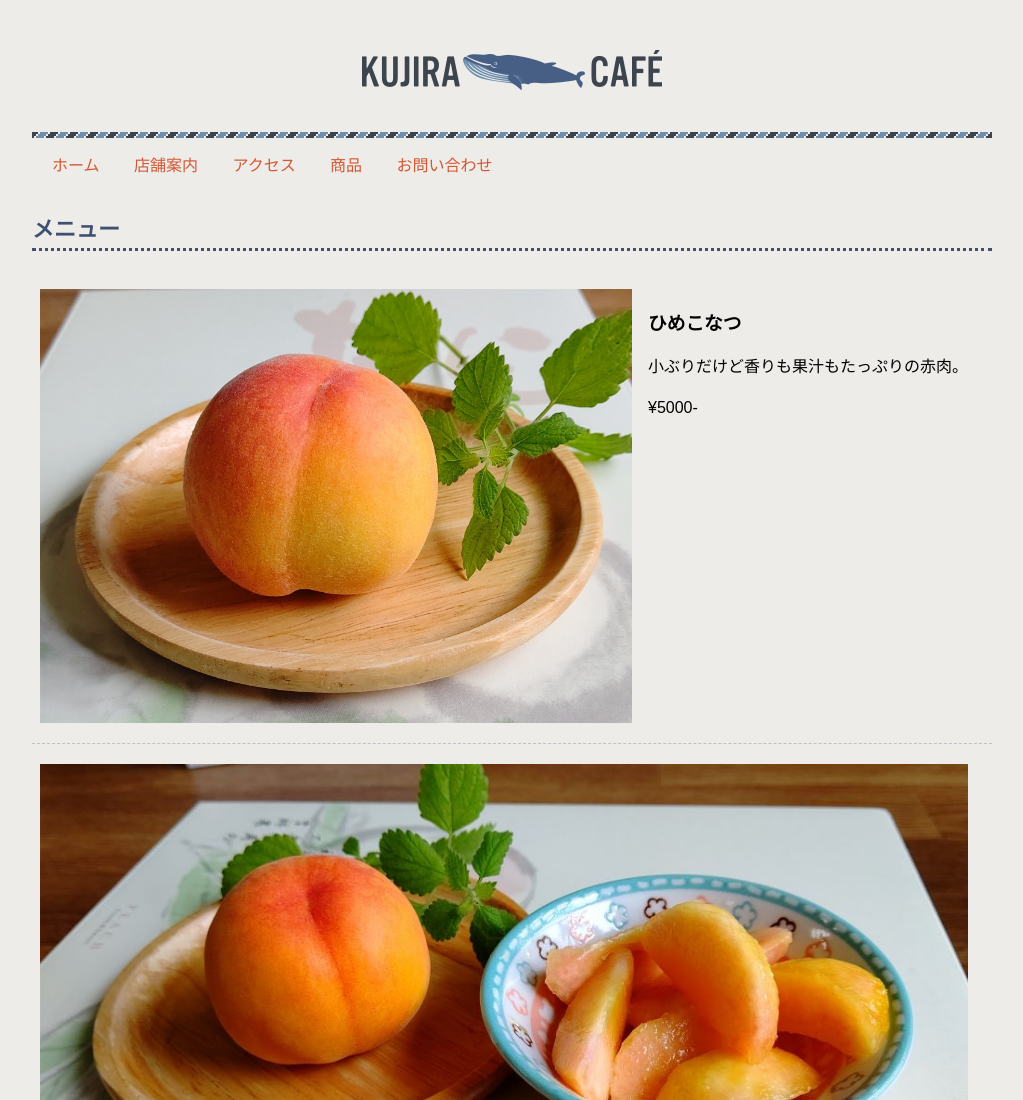
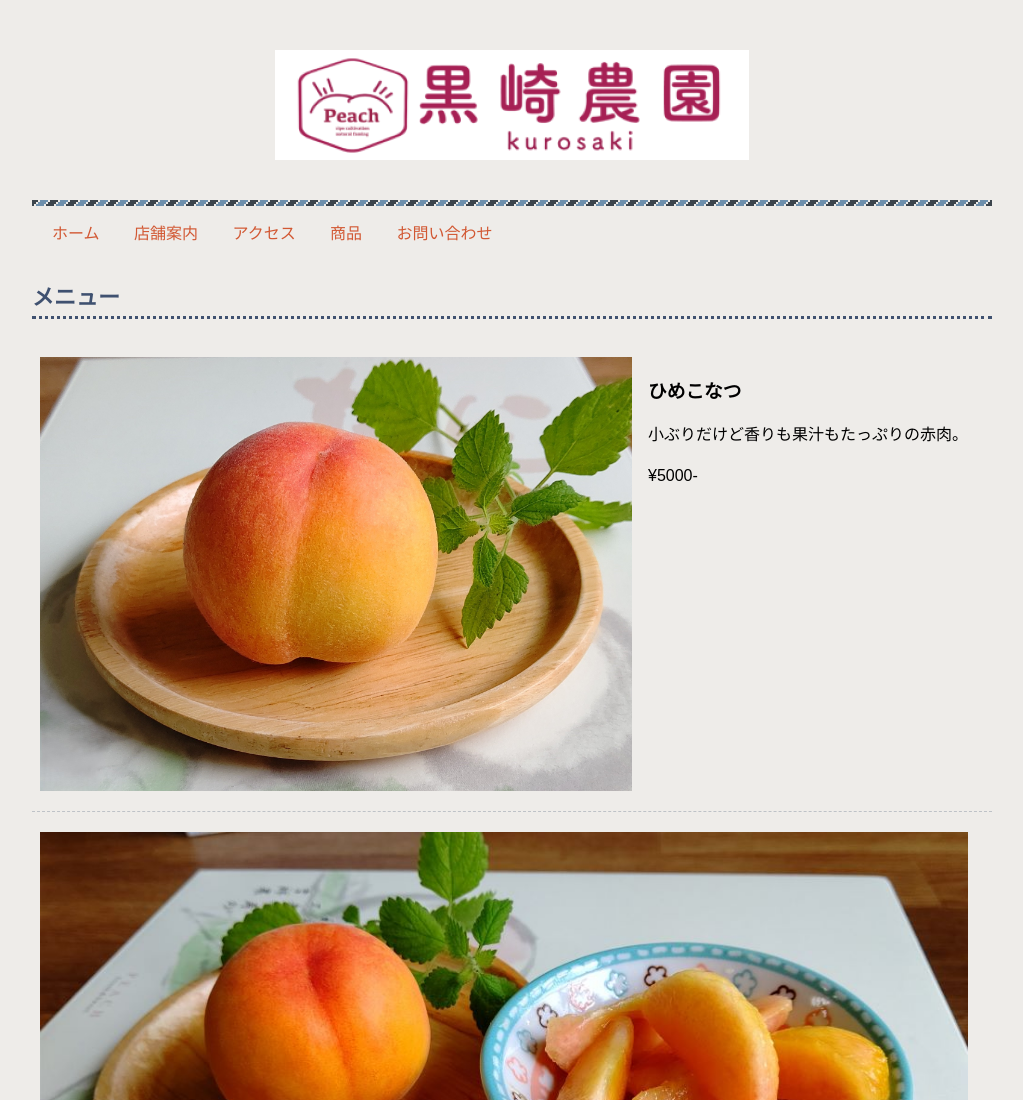
Before and after one commit to sono-mo/testmomo, a plain HTML site: page menu.html in a window 1280 px wide. Shown: the top 1100 px of the page, without its empty margins (128-1151 px from the left). Drawn offline with Linux system fonts and the light colour scheme; files whose address does not match are found by name.

Commit message:
Update menu.html

```diff
--- a/menu.html
+++ b/menu.html
@@ -10,7 +10,7 @@
 <div class="wrapper">
 	<!-- ヘッダー -->
 	<header class="header">
-		<h1 class="logo"><a href="index.html"><img src="logo.png" alt=KUJIRA Cafe"></a></h1>
+		<h1 class="logo"><a href="index.html"><img src="logo_landscape-1.png" alt=KUROSAKI_NOUEN"></a></h1>
 		  <nav class="nav">
 		      <ul>
 		          <li><a href="index.html">ホーム</a></li>
```
